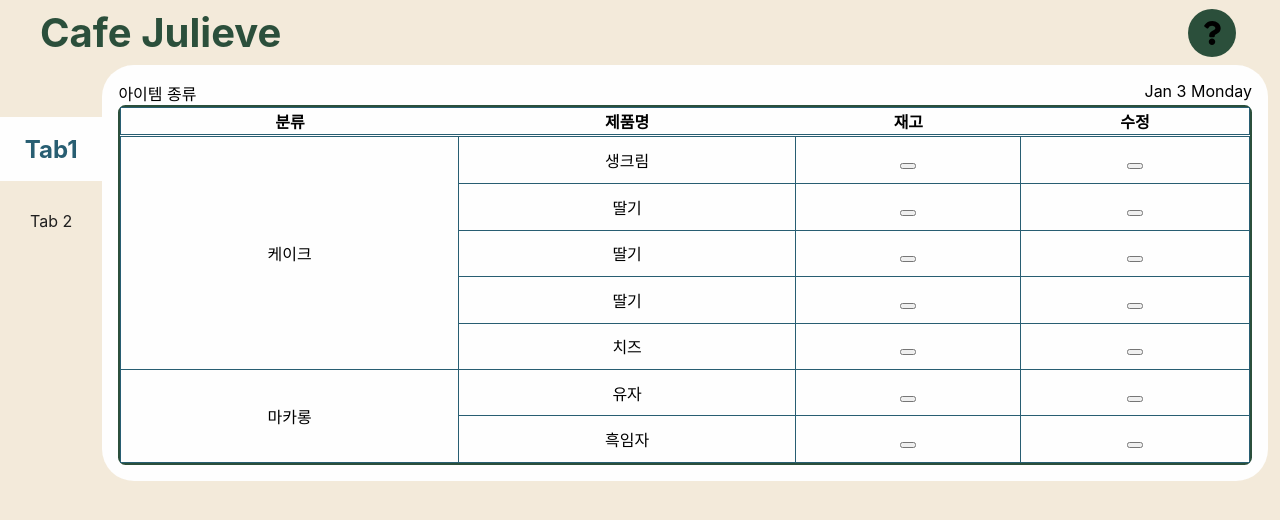
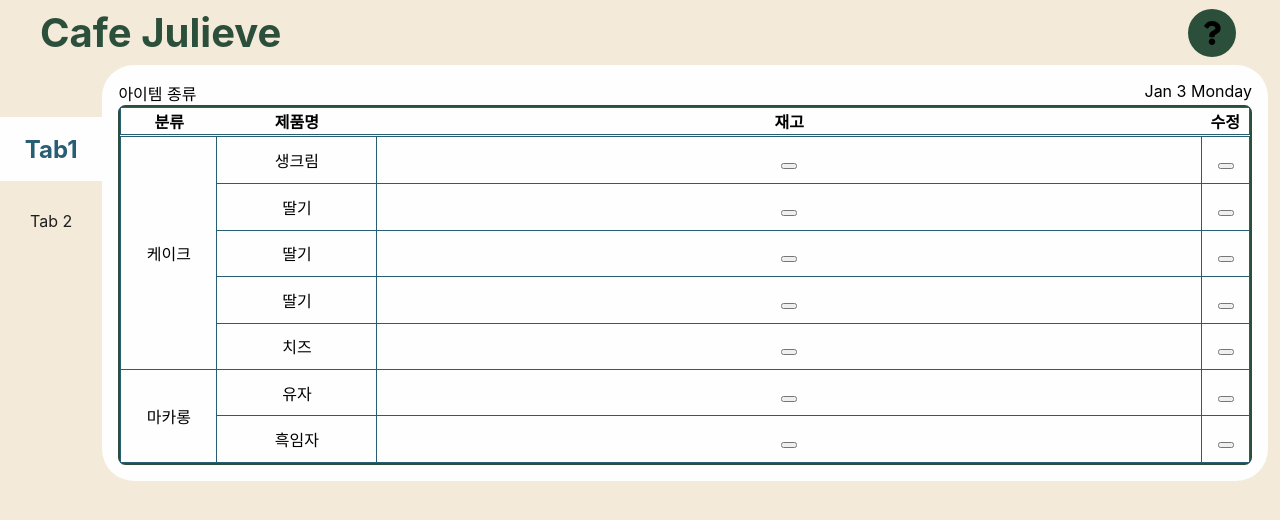
Before and after one commit to 41312432/stock-manager, a React (Create React App) app: page / in a window 1280 px wide. Shown: the top 520 px of the page. Built offline with nearby package versions, Linux system fonts and the light colour scheme.

Commit message:
STYLE: Set th width

```diff
--- a/src/components/table/table.scss
+++ b/src/components/table/table.scss
@@ -18,6 +18,20 @@ table {
     border-bottom: 3px double $table-border;
   }
 
+  thead {
+    tr {
+      :first-child {
+        width: 6em;
+      }
+      :nth-child(2) {
+        width: 10em;
+      }
+      :last-child {
+        width: 3em;
+      }
+    }
+  }
+
   tr,
   td {
     border: 1px solid $table-border;
```
